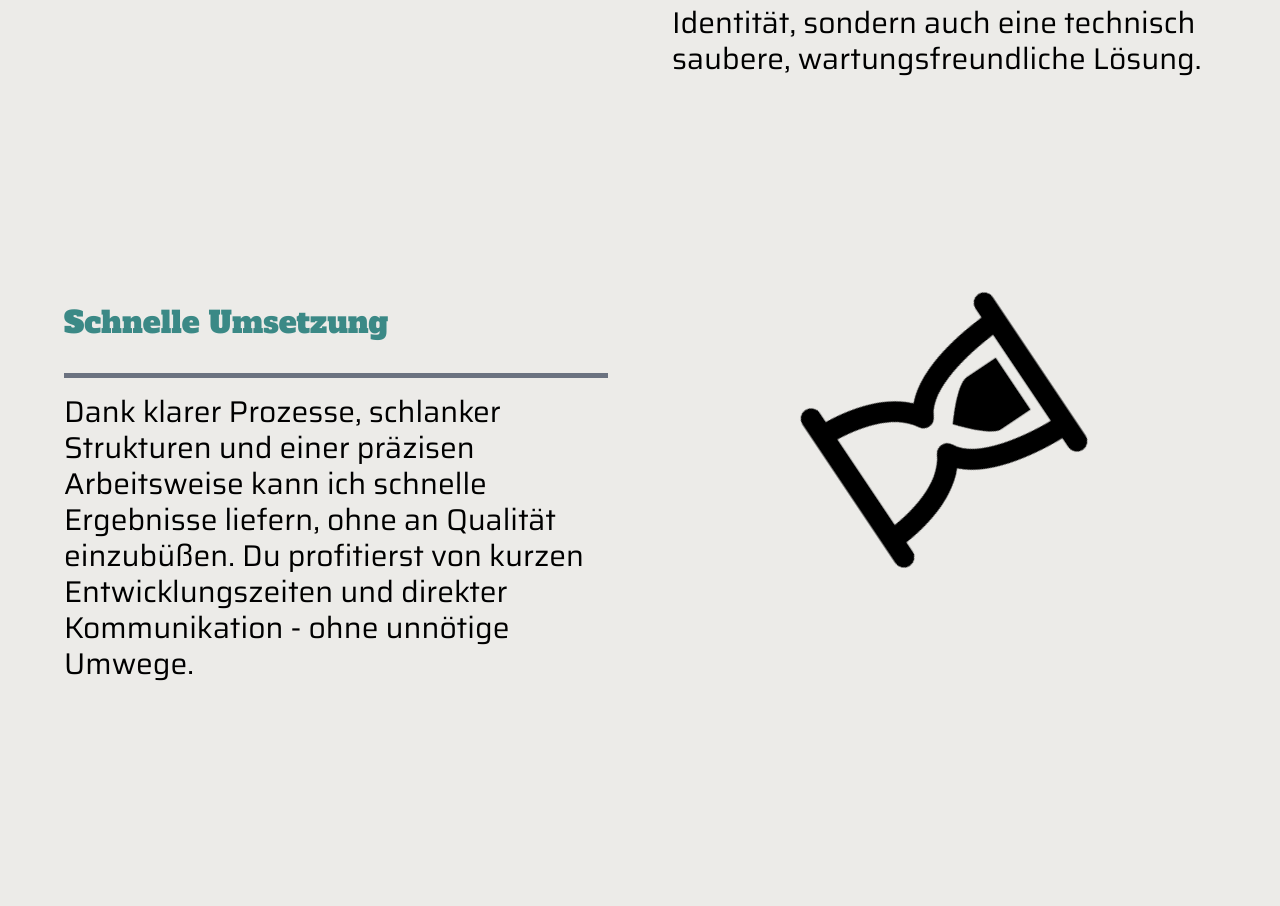
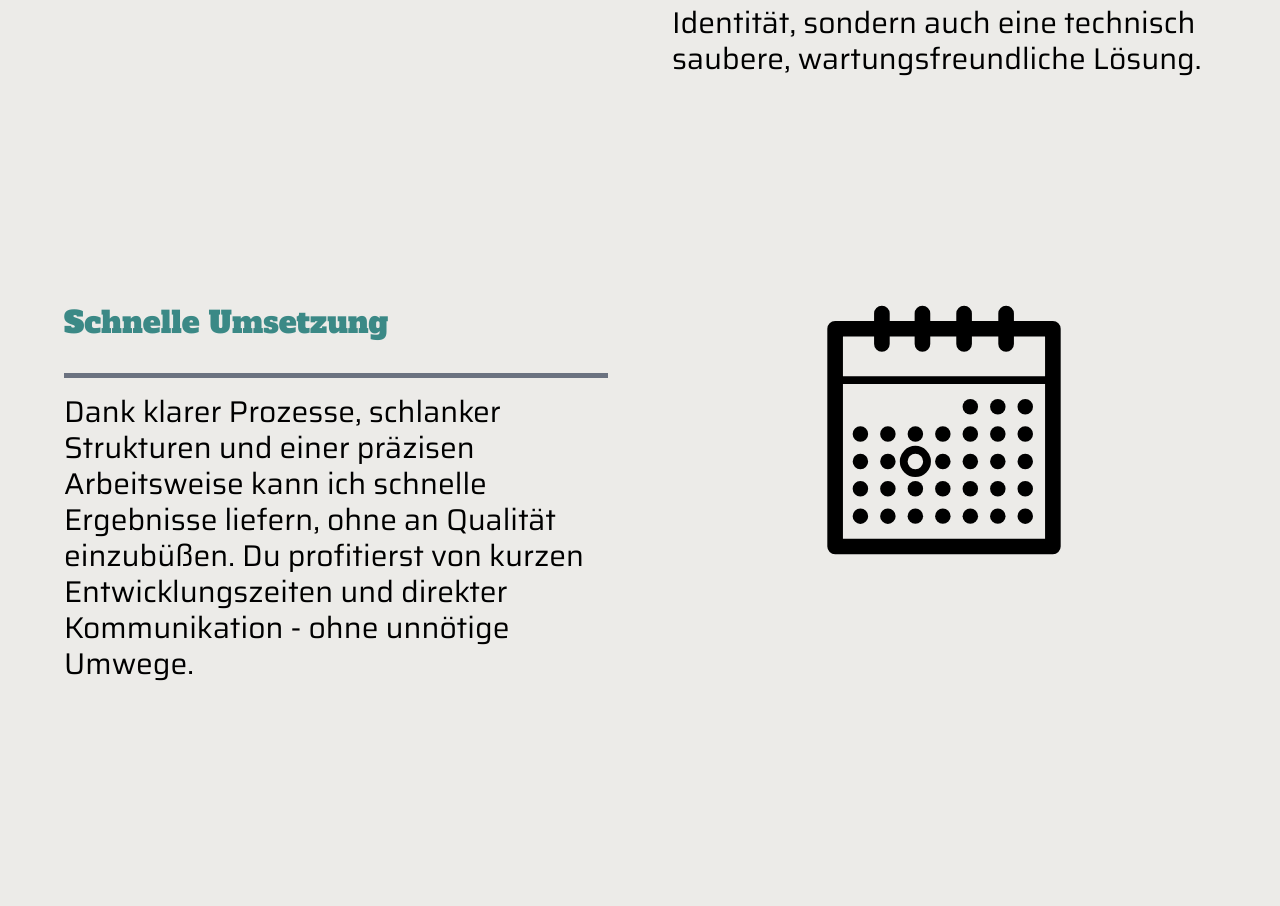
Before and after one commit to louziferr/luzie-website, a Next.js app: page /webentwicklung in a window 1280 px wide. Shown: the part 3100-4006 px from the top of the page. Built offline with nearby package versions, Linux system fonts and the light colour scheme; a web font is replaced by a local one; what tailwindcss-animated would draw is missing.

Commit message:
small change

```diff
--- a/app/webentwicklung/page.tsx
+++ b/app/webentwicklung/page.tsx
@@ -146,8 +146,8 @@ export default function Webentwicklung() {
 
               <div className="h-[100px] md:h-[250px] m-8">
                 <img
-                  className="w-full h-full animate-spin object-scale-down"
-                  src="svg/time-sand.svg"
+                  className="w-full h-full object-scale-down"
+                  src="svg/calendar.svg"
                   alt="iconImage"
                 />
               </div>
```
